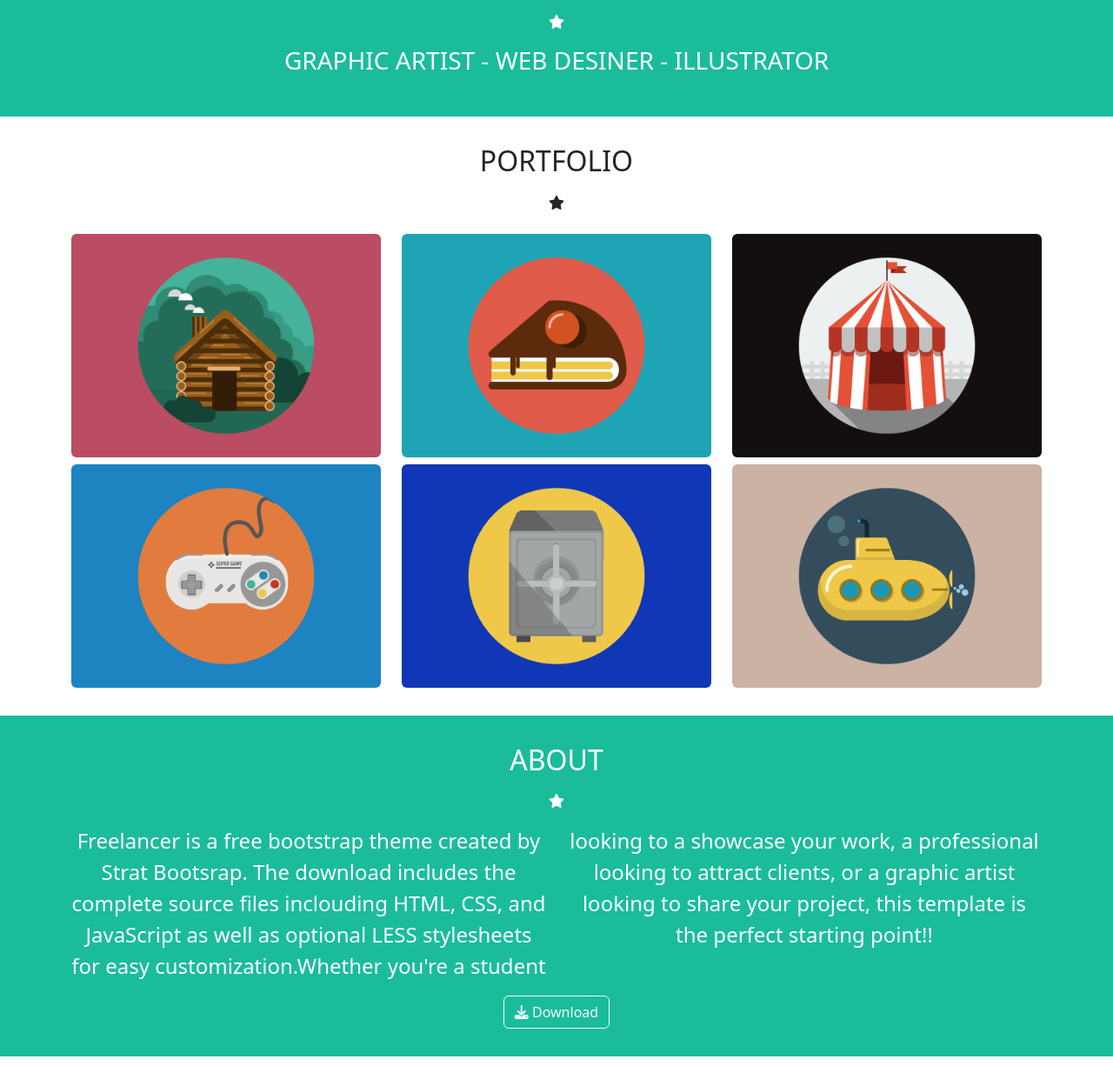
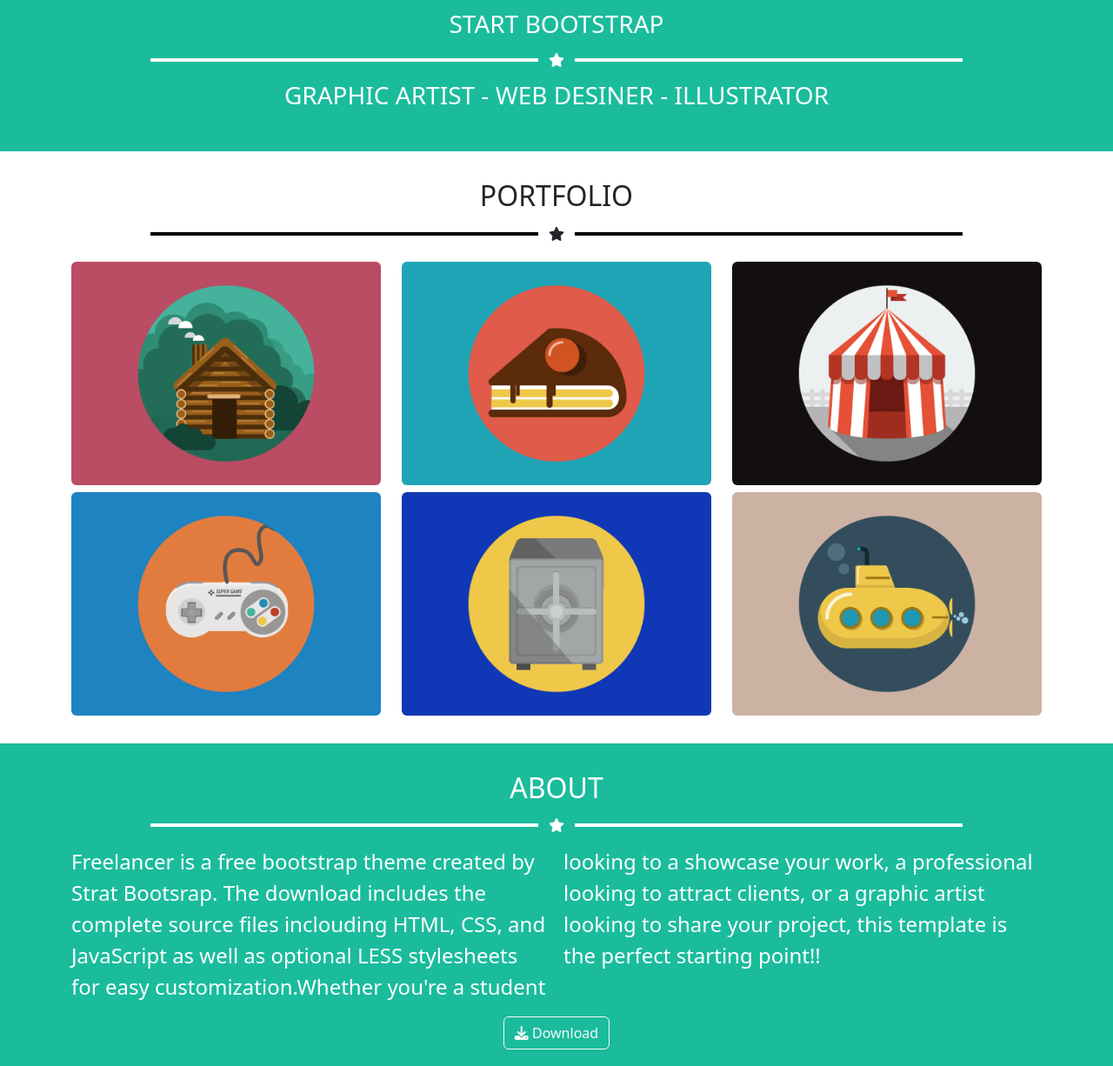
Before and after one commit to Andrea-Calligari/html-css-bootstrap-freelancer, a plain HTML site: page index.html in a window 1280 px wide. Shown: the part 614-1840 px from the top of the page at 87% size. Drawn offline with nearby package versions, Linux system fonts and the light colour scheme.

Commit message:
Add: stars line

```diff
--- a/css/style.css
+++ b/css/style.css
@@ -22,58 +22,34 @@ body{
 section{
     padding: 32px;
 }
+
 .avatar{
    max-width: 450px;
 }
+
 .description{
     font-size: 36px;
 }
+
 .header__title{
     font-size:24px;
 }
+
 .logo{
     font-size: 30px;
 }
+
 .header__nav .row .col-4 > li{
     padding-left: 8px;
     font-size: 16px;
 }
+
 .bottom__title{
     font-size:20px;
     margin: 0;
 }
-.about__us .star + p {
-    column-count: 2;
 
-  }
 
-p > a{
-    text-decoration: none;
-    color: #1ABC9C;
-}
-/* STYLE */
-.header__nav{
-    background-color:#2C3E50 ;
-    color: white;
-}
-.hero{
-    background-color: #1ABC9C;
-    color: white;
-
-}
-
-.about__us{
-    background-color: #1ABC9C;
-    color: white;
-}
-.reference{
-    background-color: #3A546D;
-    color: white;
-}
-.copyright{
-    background-color: #2C3E50;
-    color: white;
-}
 .contact__me form > input{
     display:block;
     width: 100%;
@@ -87,7 +63,10 @@ input, textarea {
     width: 100%;
     padding: 5px;
     outline: none;
-  }
+}
+
+
+
 .social{
     width: 40px;
     line-height: 20px;
@@ -97,6 +76,70 @@ input, textarea {
     padding: 8px;
 }
 
+p > a{
+    text-decoration: none;
+    color: #1ABC9C;
+}
+
+
+/* STYLE */
+.header__nav{
+    background-color:#2C3E50 ;
+    color: white;
+}
+
+.hero{
+    background-color: #1ABC9C;
+    color: white;
+
+}
+
+.about__us{
+    background-color: #1ABC9C;
+    color: white;
+}
+
+.reference{
+    background-color: #3A546D;
+    color: white;
+}
+
+.copyright{
+    background-color: #2C3E50;
+    color: white;
+}
+
+.star{
+    display: flex;
+    justify-content: center;
+    align-items: center;
+}
+
+.star::before, .star::after{
+    content: '';
+    display: block;
+    height: 4px;
+    width: 40%;
+    background-color: black;
+}
+
+.star i {
+    margin: 0 12px;
+}
+.hero .star::before, .hero .star::after{
+    content: '';
+    display: block;
+    height: 4px;
+    width: 40%;
+    background-color: white;
+}
+.about__us .star::before, .about__us .star::after{
+    content: '';
+    display: block;
+    height: 4px;
+    width: 40%;
+    background-color: white;
+}
 
 
 
@@ -106,9 +149,18 @@ input, textarea {
         font-size: 28px;
     }
 
+    .about__us .star + div {
+        column-count: 2;
+    }
+
 }
 
+
+
+
 /* DEBUG */
+
+
 /* .debug .container, .container-sm, .container-md, .container-lg{
     border: 1px solid black;
 }
--- a/index.html
+++ b/index.html
@@ -38,10 +38,10 @@
 
         <section class="hero">
             <div class="container ">
-                <div class="row align-items-center">
+                <div class="row  align-items-center">
                     <div class="col-12 p-0">
                         <figure class="m-0">
-                            <img class="avatar" src="./img/avatar.svg" alt="">
+                            <img class="avatar mb-5" src="./img/avatar.svg" alt="">
                             <figcaption>
                                 <h1 class="m-0 fs-3">START BOOTSTRAP</h1>
                             </figcaption>
@@ -100,9 +100,11 @@
                         <div class="star">
                             <i class="fa-solid fa-star"></i>
                         </div>
-                        <p class="fs-4 m-0 text-left ">
-                            Freelancer is a free bootstrap theme created by Strat Bootsrap. The download includes the complete source files inclouding HTML, CSS, and JavaScript as well as optional LESS stylesheets for easy customization.Whether you're a student looking to a showcase your work, a professional looking to attract clients, or a graphic artist looking to share your project, this template is the perfect starting point!!
-                        </p>
+                        <div class="text-start">
+                            <p class="fs-4 m-0  text-left ">
+                                Freelancer is a free bootstrap theme created by Strat Bootsrap. The download includes the complete source files inclouding HTML, CSS, and JavaScript as well as optional LESS stylesheets for easy customization.Whether you're a student looking to a showcase your work, a professional looking to attract clients, or a graphic artist looking to share your project, this template is the perfect starting point!!
+                            </p>
+                        </div>
                         <button class="btn btn-outline-light" href="#"><i class="fa-solid fa-download"></i>
                             Download</button>
                     </div>
@@ -142,10 +144,10 @@
                 <div class="row">
                     <div class="col-12 col-md-4">
                         <span class="fs-4">LOCATION</span>
-                        <div class="fs-5">2215 Jhon Daniel Drive Clarkm, M5424</div>
+                        <div class="fs-5 my-3 ">2215 Jhon Daniel Drive Clarkm, M5424</div>
                     </div>
                     <div class="col-12 col-md-4">
-                        <span class="fs-4">AROUND THE WEB</span>
+                        <span class="fs-4 ml-3 ">AROUND THE WEB</span>
                         <ul class=" my-3 d-flex  justify-content-around">
                             <li>
                                 <div class="social">
@@ -171,7 +173,7 @@
                     </div>
                     <div class="col-12 col-md-4">
                         <span class="fs-4">ABOUT FREELANCER</span>
-                        <p class="fs-5">
+                        <p class="fs-5 my-3 ">
                             Freelance is a free to use, open source Bootstrap <br> theme created by <a class="link-offset-1 link-underline" href="#">Start
                                 Bootstrap</a>
                         </p>
```
